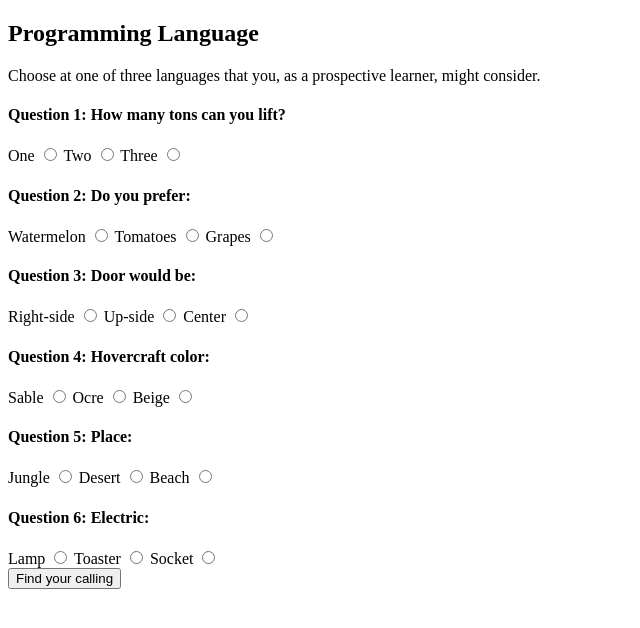
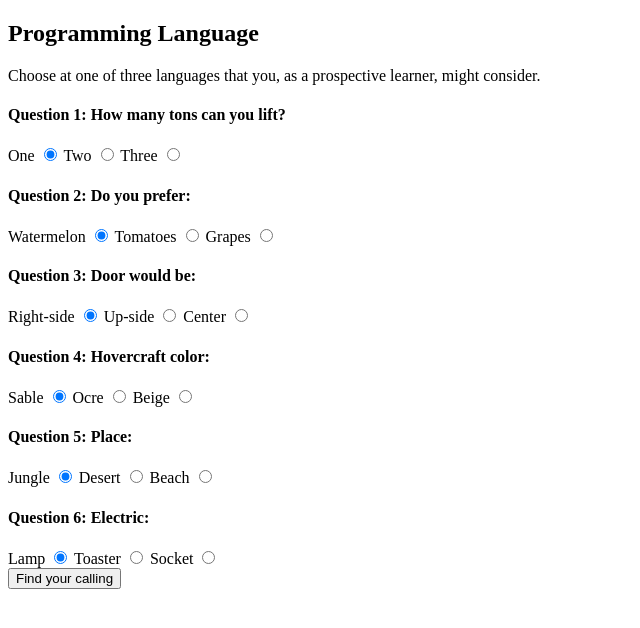
Before and after one commit to QuietEvolver/programming-language-suggester-de, a plain HTML site: page index.html in a window 1280 px wide. Shown: the whole page, without its empty margins (0-640 px from the left). Drawn offline with Linux system fonts and the light colour scheme.

Commit message:
It will re-added the checked value from the radio button inputs.

```diff
--- a/index.html
+++ b/index.html
@@ -18,7 +18,7 @@
   <form id="form-submit" action="submit">
     <h4>Question 1: How many tons can you lift?</h4>
     <label for="question-one">One</label>
-    <input class="question-one" name="question-one" type="radio" value="1">
+    <input class="question-one" name="question-one" type="radio" checked value="1">
     <label for="question-one">Two</label>
     <input class="question-one" name="question-one" type="radio" value="2">
     <label for="question-one">Three</label>
@@ -26,7 +26,7 @@
 
     <h4>Question 2: Do you prefer: </h4>
     <label for="question-two">Watermelon</label>
-    <input class="question-two" name="question-two" type="radio" value="1">
+    <input class="question-two" name="question-two" type="radio" checked value="1">
     <label for="question-two">Tomatoes</label>
     <input class="question-two" name="question-two" type="radio" value="2">
     <label for="question-two">Grapes</label>
@@ -34,7 +34,7 @@
 
     <h4>Question 3: Door would be: </h4>
     <label for="question-three">Right-side</label>
-    <input class="question-three" name="question-three" type="radio" value="1">
+    <input class="question-three" name="question-three" type="radio" checked value="1">
     <label for="question-three">Up-side</label>
     <input class="question-three" name="question-three" type="radio" value="2">
     <label for="question-three">Center</label>
@@ -42,7 +42,7 @@
 
     <h4>Question 4: Hovercraft color: </h4>
     <label for="question-four">Sable</label>
-    <input class="question-four" name="question-four" type="radio" value="1">
+    <input class="question-four" name="question-four" type="radio" checked value="1">
     <label for="question-four">Ocre</label>
     <input class="question-four" name="question-four" type="radio" value="2">
     <label for="question-four">Beige</label>
@@ -50,7 +50,7 @@
 
     <h4>Question 5: Place: </h4>
     <label for="question-five">Jungle</label>
-    <input class="question-five" name="question-five" type="radio" value="1">
+    <input class="question-five" name="question-five" type="radio" checked value="1">
     <label for="question-five">Desert</label>
     <input class="question-five" name="question-five" type="radio" value="2">
     <label for="question-five">Beach</label>
@@ -58,7 +58,7 @@
 
     <h4>Question 6: Electric: </h4>
     <label for="question-six">Lamp</label>
-    <input class="question-six" name="question-six" type="radio" value="1">
+    <input class="question-six" name="question-six" type="radio" checked value="1">
     <label for="question-six">Toaster</label>
     <input class="question-six" name="question-six" type="radio" value="2">
     <label for="question-six">Socket</label>
```
